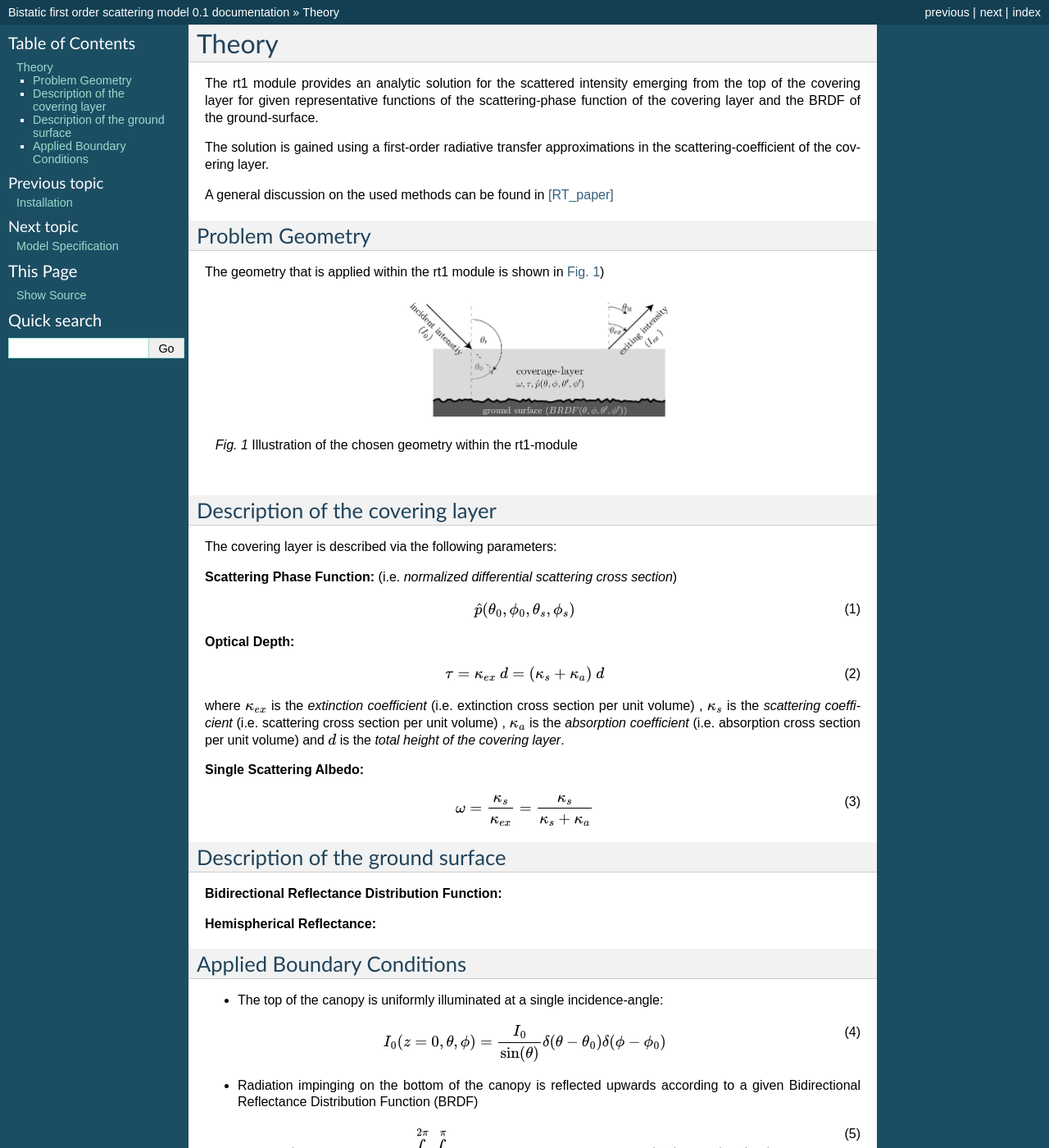
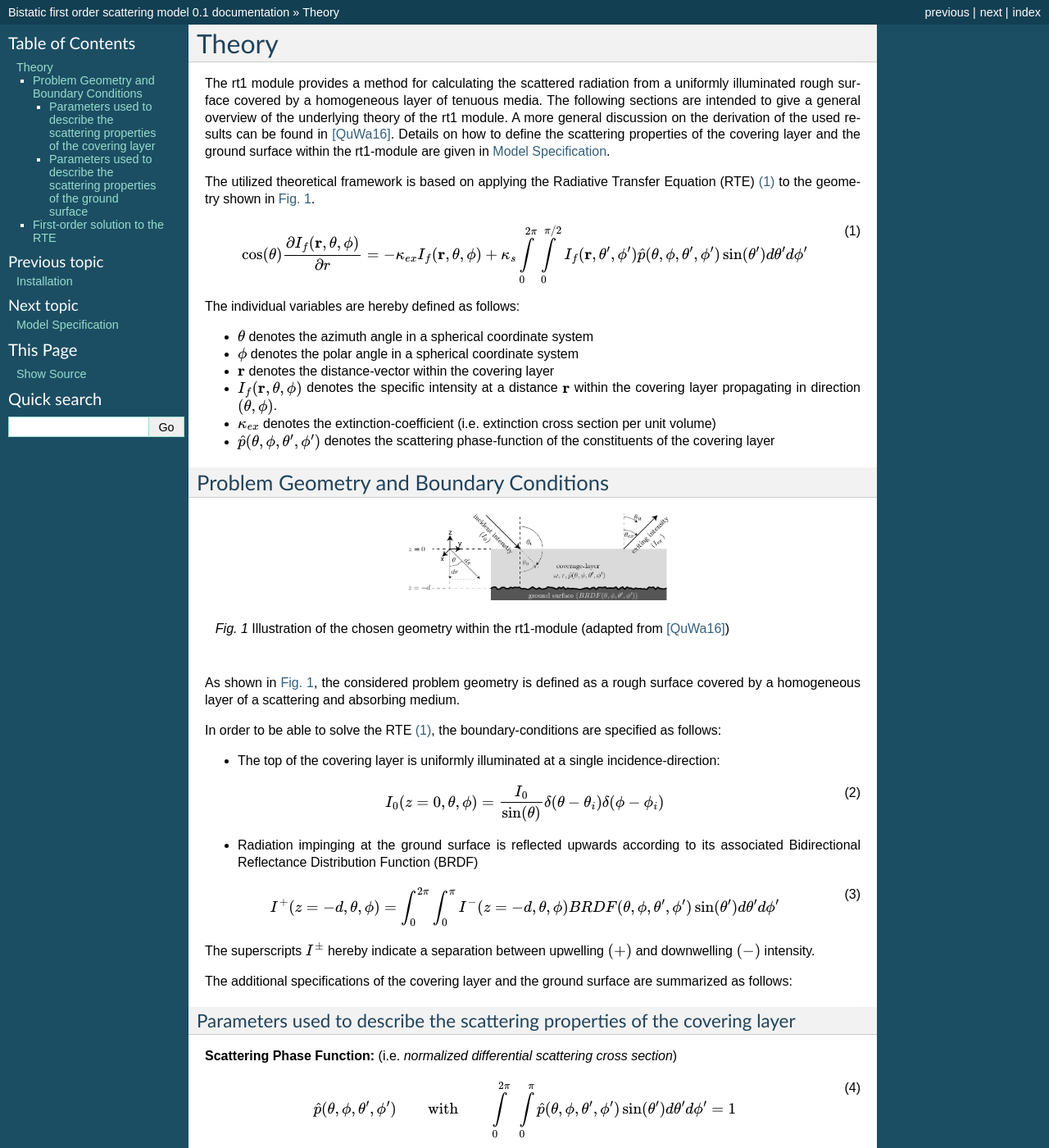
Before and after one commit to TUW-GEO/rt1, a Sphinx documentation site: the page built from doc/theory.rst, in a window 1280 px wide and 1400 px high. Shown: the whole window at 82% size. Built offline with Sphinx 7.4.7, drawn with Linux system fonts in a browser that asks for light colours; pages that are not in the unit, such as notebooks, are missing from menus; some of the changed text lies outside the part shown.

Commit message:
some updates on theory chapter

```diff
--- a/doc/model_specification.rst
+++ b/doc/model_specification.rst
@@ -1,3 +1,5 @@
+.. _cha_model_specification:
+
 Model Specification
 ====================
 
--- a/doc/theory.rst
+++ b/doc/theory.rst
@@ -1,23 +1,35 @@
 Theory
 ======
 
-The rt1 module provides an analytic solution for the scattered intensity emerging from the top of the
-covering layer for given representative functions of the scattering-phase function of the covering layer
-and the BRDF of the ground-surface.
-
-The solution is gained using a first-order radiative transfer approximations in the scattering-coefficient
-of the covering layer.
-
-A general discussion on the used methods can be found in [RT_paper]_
-
-
-Problem Geometry
-----------------
+The rt1 module provides a method for calculating the scattered radiation from a
+uniformly illuminated rough surface covered by a homogeneous layer of tenuous media.
+The following sections are intended to give a general overview of the underlying theory of the
+rt1 module. A more general discussion on the derivation of the used results can be found in [QuWa16]_.
+Details on how to define the scattering properties of the covering layer and the ground surface
+within the rt1-module are given in :ref:`cha_model_specification`.
 
 
 
+The utilized theoretical framework is based on applying the Radiative Transfer Equation (RTE) :eq:`RTE` to
+the geometry shown in :numref:`problem_geometry`.
 
-The geometry that is applied within the rt1 module is shown in :numref:`problem_geometry`)
+.. math::
+   \cos(\theta) \frac{\partial I_f(\textbf{r},\theta,\phi)}{\partial r} = -\kappa_{ex} I_f(\textbf{r},\theta,\phi)
+   + \kappa_s \int\limits_{0}^{2\pi}\int\limits_{0}^{\pi/2} I_f(\textbf{r},\theta',\phi') \hat{p}(\theta,\phi,\theta',\phi') \sin(\theta')d\theta' d\phi'
+   :label: RTE
+
+
+The individual variables are hereby defined as follows:
+
+- :math:`\theta` denotes the azimuth angle in a spherical coordinate system
+- :math:`\phi` denotes the polar angle in a spherical coordinate system
+- :math:`\mathbf{r}` denotes the distance-vector within the covering layer
+- :math:`I_f(\textbf{r},\theta,\phi)` denotes the specific intensity at a distance :math:`\mathbf{r}` within the covering layer propagating in direction :math:`(\theta,\phi)`.
+- :math:`\kappa_{ex}` denotes the extinction-coefficient (i.e. extinction cross section per unit volume)
+- :math:`\hat{p}(\theta,\phi,\theta',\phi')` denotes the scattering phase-function of the constituents of the covering layer
+
+Problem Geometry and Boundary Conditions
+-----------------------------------------
 
 .. _problem_geometry:
 
@@ -27,18 +39,36 @@
    :alt: geometry applied to the rt1 module
    :figwidth: 100%
 
-   Illustration of the chosen geometry within the rt1-module
+   Illustration of the chosen geometry within the rt1-module (adapted from [QuWa16]_)
 
-Description of the covering layer
-----------------------------------
-The covering layer is described via the following parameters:
 
+As shown in :numref:`problem_geometry`, the considered problem geometry is defined as a rough surface covered by a homogeneous layer of a scattering and absorbing medium.
+
+In order to be able to solve the RTE :eq:`RTE`, the boundary-conditions are specified as follows:
+
+- The top of the covering layer is uniformly illuminated at a single incidence-direction:
+
+.. math::
+      I_0(z=0,\theta,\phi) = \frac{I_0}{\sin(\theta)}	\delta(\theta - \theta_i) \delta(\phi - \phi_i)
+
+- Radiation impinging at the ground surface is reflected upwards according to its associated Bidirectional Reflectance Distribution Function (BRDF)
+
+.. math::
+   I^+(z=-d, \theta, \phi) = \int_{0}^{2\pi} \int_{0}^{\pi} I^-(z=-d, \theta, \phi) BRDF(\theta,\phi,\theta',\phi') \sin(\theta') d\theta' d\phi'
+
+The superscripts :math:`I^\pm` hereby indicate a separation between upwelling :math:`(+)` and downwelling :math:`(-)` intensity.
+
+The additional specifications of the covering layer and the ground surface are summarized as follows:
+
+
+Parameters used to describe the scattering properties of the covering layer
+''''''''''''''''''''''''''''''''''''''''''''''''''''''''''''''''''''''''''''
 
 **Scattering Phase Function:**
 (i.e. *normalized differential scattering cross section*)
 
 .. math::
-   \hat{p}(\theta_0,\phi_0,\theta_s,\phi_s)
+   \hat{p}(\theta,\phi,\theta',\phi') \qquad \textrm{with} \qquad   \int\limits_0^{2\pi} ~ \int\limits_{0}^{\pi} \hat{p}(\theta,\phi,\theta',\phi') \sin(\theta') d\theta' d\phi' = 1
 
 **Optical Depth:**
 
@@ -54,32 +84,47 @@
 **Single Scattering Albedo:**
 
 .. math::
-   \omega = \frac{\kappa_{s}}{\kappa_{ex}} = \frac{\kappa_{s}}{\kappa_{s} + \kappa_{a}}
+   \omega = \frac{\kappa_{s}}{\kappa_{ex}} = \frac{\kappa_{s}}{\kappa_{s} + \kappa_{a}}   \leq 1
 
 
-Description of the ground surface
-----------------------------------
+Parameters used to describe the scattering properties of the ground surface
+''''''''''''''''''''''''''''''''''''''''''''''''''''''''''''''''''''''''''''
 
 **Bidirectional Reflectance Distribution Function:**
 
+.. math::
+   BRDF(\theta,\phi,\theta',\phi')  \qquad \textrm{with} \qquad   \int\limits_0^{2\pi} ~ \int\limits_{0}^{\pi/2} BRDF(\theta,\phi,\theta',\phi') \cos(\theta') \sin(\theta') d\theta' d\phi' = R(\theta,\phi) \leq 1
 
-**Hemispherical Reflectance:**
+where :math:`R(\theta,\phi)` denotes the **Directional-Hemispherical Reflectance** of the ground surface.
 
 
 
-Applied Boundary Conditions
-----------------------------
+First-order solution to the RTE
+--------------------------------
 
-- The top of the canopy is uniformly illuminated at a single incidence-angle:
-.. math::
-   I_0(z=0,\theta,\phi) = \frac{I_0}{\sin(\theta)}	\delta(\theta - \theta_0) \delta(\phi - \phi_0)
-
-- Radiation impinging on the bottom of the canopy is reflected upwards according to a given
-  Bidirectional Reflectance Distribution Function (BRDF)
+Incorporating the above specifications, a solution to the RTE is obtained by assuming that the scattering coefficient :math:`\kappa_s` of the covering layer is small (i.e. :math:`\kappa_s\ll 1`)
+Using this assumption, the RTE is expanded into a series with respect to powers of :math:`\kappa_s`, given by:
 
 .. math::
-   I^+(z=-d, \theta, \phi) = \int\limits_0^{2\pi} \int\limits_0^\pi I^-(z=-d, \theta, \phi) BRDF(\theta,\phi,\theta',\phi') \sin(\theta') d\theta' d\phi'
+   I^+ = I_{\textrm{surface}} + I_{\textrm{volume}} + I_{\textrm{interaction}} + \mathcal{O}(\kappa_s^2)
+
+where the individual terms can be interpreted as follows:
+
+- :math:`I_{\textrm{surface}}`: radiation scattered once by the ground surface
+- :math:`I_{\textrm{volume}}`: radiation scattered once by the covering layer
+- :math:`I_{\textrm{interaction}}`: radiation scattered once by the ground surface and once by the covering layer
+
+
+.. math::
+   I_{\textrm{surface}}(\theta_0, \theta_{ex}) = I_0 e^{-\frac{\tau}{\cos(\theta_0)}} ~ e^{-\frac{\tau}{\cos(\theta_{ex})}} \cos(\theta_0) BRDF(\pi-\theta_0, \phi_0, \theta_{ex}, \phi_{ex})
+
+.. math::
+   I_{\textrm{volume}}(\theta_0, \theta_{ex}) = I_0 \omega  \frac{\cos(\theta_0)}{\cos(\theta_0) + \cos(\theta_{ex})} \left( 1 - e^{-\frac{\tau}{\cos(\theta_0)}} ~ e^{-\frac{\tau}{\cos(\theta_{ex})}}  \right)    \hat{p}(\pi-\theta_0, \phi_0, \theta_{ex}, \phi_{ex})
+
+
+
+
 
 
 .. rubric:: References
-.. [RT_paper]  Raphael Quast and Wolfgang Wagner, "Analytical solution for first-order scattering in bistatic radiative transfer interaction problems of layered media," Appl. Opt. 55, 5379-5386 (2016)
+.. [QuWa16]  Raphael Quast and Wolfgang Wagner, "Analytical solution for first-order scattering in bistatic radiative transfer interaction problems of layered media," Appl. Opt. 55, 5379-5386 (2016)
```
Also changed, not shown: doc/_static/problem_geometry.png.
